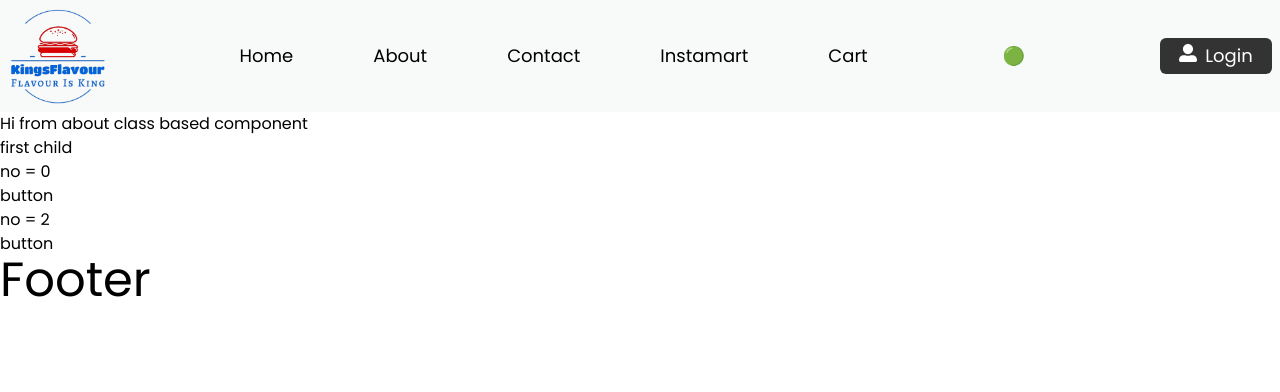
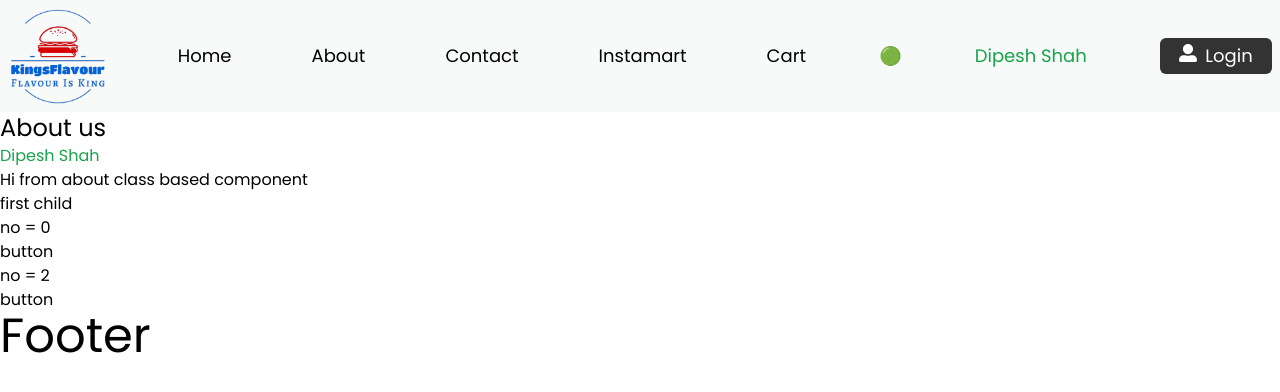
Before and after one commit to dipesh-develops/KingsFlavour, a React (Vite) app: page /about in a window 1280 px wide. Shown: the top 392 px of the page. Built offline with nearby package versions, Linux system fonts and the light colour scheme.

Commit message:
used react context api and useContext

```diff
--- a/src/App.js
+++ b/src/App.js
@@ -1,4 +1,4 @@
-import React from "react";
+import React, { useState } from "react";
 import ReactDOM from "react-dom/client";
 import Header from "./component/Header";
 import Body from "./component/Body";
@@ -11,6 +11,8 @@ import Profile from "./component/Profile";
 import { lazy, Suspense } from "react";
 import About from "./component/About";
 import Shimmer from "./component/Shimmer";
+import Register from "./component/auth/Register";
+import userContext from "./utils/userContext";
 // Chunking
 // Code Splitting
 // Dynamic Bundling
@@ -21,12 +23,15 @@ import Shimmer from "./component/Shimmer";
 const Instamart = lazy(() => import("./component/Instamart"));
 
 const Layout = () => {
+  const [user, setUser] = useState({
+    name: "Dipesh Shah",
+  });
   return (
-    <>
+    <userContext.Provider value={{ user: user, setUser: setUser }}>
       <Header />
       <Outlet />
       <Footer />
-    </>
+    </userContext.Provider>
   );
 };
 
@@ -68,6 +73,10 @@ const router = createBrowserRouter([
       },
     ],
   },
+  {
+    path: "/register",
+    element: <Register />,
+  },
 ]);
 
 const root = ReactDOM.createRoot(document.getElementById("root"));
--- a/src/component/About.js
+++ b/src/component/About.js
@@ -1,6 +1,7 @@
 import React from "react";
 import { Outlet } from "react-router-dom";
 import Profile from "./Profile";
+import userContext from "../utils/userContext";
 
 // const About2 = () => {
 //   return (
@@ -23,6 +24,13 @@ class About extends React.Component {
     console.log("parent render");
     return (
       <>
+        {/* //to use usecontext in class based component //we have to use
+        userContext as component //inside consumer it takes a jsx which is a
+        function */}
+        <h1 className="text-2xl">About us</h1>
+        <userContext.Consumer>
+          {(value) => <h1 className="text-green-600">{value.user.name}</h1>}
+        </userContext.Consumer>
         <h1>Hi from about class based component</h1>
         <Profile name={"first child"} no={1} />
         {/* <Profile name={"second child"} no={2} /> */}
--- a/src/component/Body.js
+++ b/src/component/Body.js
@@ -1,13 +1,15 @@
 import RestaurantCard from "./RestaurantCard";
-import { useState, useEffect } from "react";
+import { useState, useEffect, useContext } from "react";
 import Shimmer from "./Shimmer";
 import { Link } from "react-router-dom";
 import { filterData } from "../utils/helper";
 import useRestaurant from "../utils/useRestaurant";
+import userContext from "../utils/userContext";
 
 const Body = () => {
   const [filterRestaurant, setFilterRestaurant] = useState([]);
   const [searchText, setSearchText] = useState("");
+  const { user, setUser } = useContext(userContext);
   // if (filterRestaurant?.length === 0) {
   //   return <h1>No serach result found</h1>;
   // }
@@ -28,6 +30,13 @@ const Body = () => {
             onChange={(e) => {
               setSearchText(e.target.value);
             }}
+          />
+          <input
+            className="bg-gray-100 m-3 rounded-md"
+            value={user.name}
+            onChange={(e) =>
+              setUser({ name: e.target.value, email: "new email" })
+            }
           />
           <button
             onClick={() => {
--- a/src/component/Header.js
+++ b/src/component/Header.js
@@ -1,11 +1,15 @@
 import logo from "../assets/logo.png";
-import { useState } from "react";
+import { useState, useContext } from "react";
 import { Link } from "react-router-dom";
 import { FaUserAlt } from "react-icons/fa";
 import useOnline from "../utils/useOnline";
+import userContext from "../utils/userContext";
 const Header = () => {
   const [isLoggedIn, setIsLoggedIn] = useState(false);
   const isonline = useOnline();
+  const { user } = useContext(userContext);
+  // console.log(user);
+
   return (
     <div className="h-28 p-2 flex items-center justify-between bg-[#F8F9F9] text-lg">
       <img src={logo} className="h-full " />
@@ -29,6 +33,7 @@ const Header = () => {
         <li className="">Cart</li>
       </ul>
       <h1>{isonline ? "🟢" : "🔴"}</h1>
+      <p className="text-green-600">{user.name}</p>
       {isLoggedIn ? (
         <button onClick={() => setIsLoggedIn(false)}>Logout</button>
       ) : (
--- a/src/component/RestaurantCard.js
+++ b/src/component/RestaurantCard.js
@@ -1,4 +1,8 @@
+import { useContext } from "react";
+import userContext from "../utils/userContext";
+
 const RestaurantCard = ({ name, cloudinaryImageId, cuisines, avgRating }) => {
+  const { user } = useContext(userContext);
   // console.log(props);
   // const { name, cloudinaryImageId } = props.rest;
   return (
@@ -13,6 +17,8 @@ const RestaurantCard = ({ name, cloudinaryImageId, cuisines, avgRating }) => {
       <h1>{name}</h1>
       <p>{cuisines.join(", ")}</p>
       <p>{avgRating + " stars"}</p>
+      <p className="text-green-600">{user.name}</p>
+      <p className="text-green-600">{user.email}</p>
     </div>
   );
 };
--- /dev/null
+++ b/src/utils/userContext.js
@@ -0,0 +1,13 @@
+import { createContext } from "react";
+
+const userContext = createContext({
+  user: {
+    name: "dummy Name",
+    email: "dummy@gmail.com",
+  },
+});
+
+// to give a name to our context
+userContext.displayName = "userContext";
+
+export default userContext;
```
